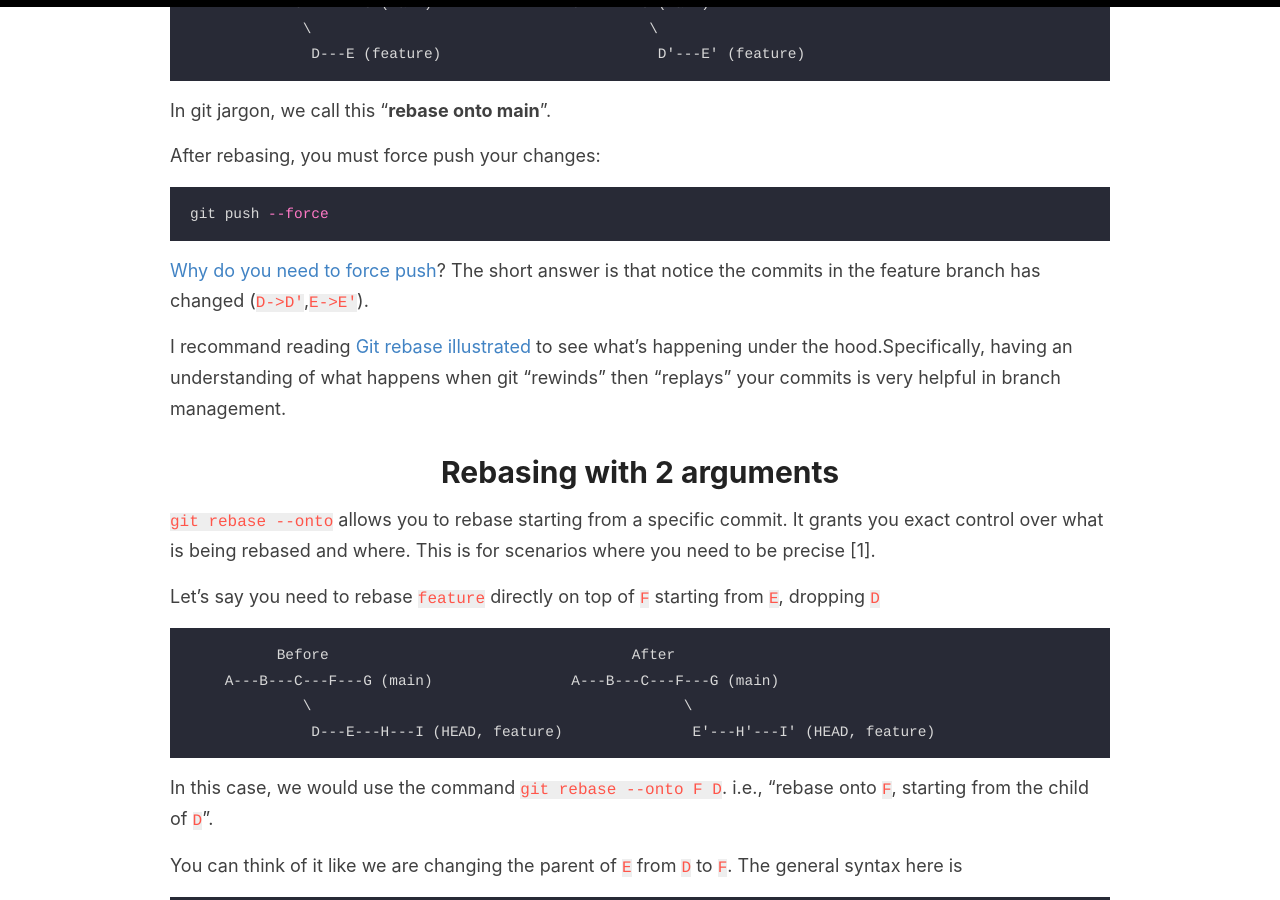
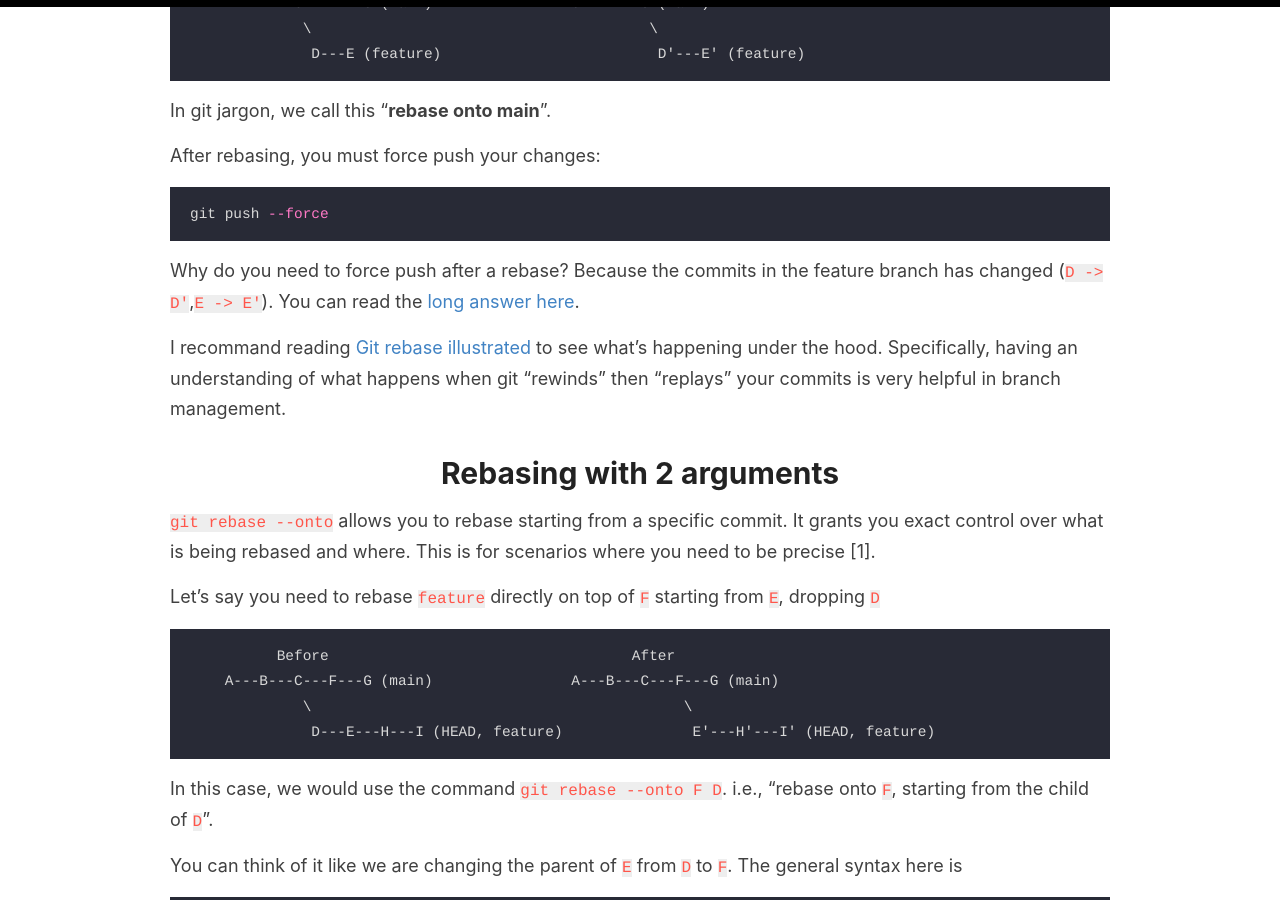
Before and after one commit to kfchou/kfchou.github.io, a Jekyll site: the page built from _posts/2025-03-21-git-rebase.md, in a window 1280 px wide and 900 px high, scrolled down 938 px. Built offline with Jekyll 4.4.1, drawn with Linux system fonts in a browser that asks for light colours; comment, search, counter and statistics services are not loaded.

Commit message:
missing spaces

````diff
--- a/_posts/2025-03-21-git-rebase.md
+++ b/_posts/2025-03-21-git-rebase.md
@@ -36,9 +36,9 @@ After rebasing, you must force push your changes:
 git push --force
 ```
 
-[Why do you need to force push](https://stackoverflow.com/questions/77029078/why-do-i-need-a-force-push-after-a-rebase)? The short answer is that notice the commits in the feature branch has changed (`D->D'`,`E->E'`).
+Why do you need to force push after a rebase? Because the commits in the feature branch has changed (`D -> D'`,`E -> E'`). You can read the [long answer here](https://stackoverflow.com/questions/77029078/why-do-i-need-a-force-push-after-a-rebase).
 
-I recommand reading [Git rebase illustrated](https://dev.to/joemsak/git-rebase-explained-and-eventually-illustrated-5hlb) to see what's happening under the hood.Specifically, having an understanding of what happens when git "rewinds" then "replays" your commits is very helpful in branch management.
+I recommand reading [Git rebase illustrated](https://dev.to/joemsak/git-rebase-explained-and-eventually-illustrated-5hlb) to see what's happening under the hood. Specifically, having an understanding of what happens when git "rewinds" then "replays" your commits is very helpful in branch management.
 
 # Rebasing with 2 arguments
 `git rebase --onto` allows you to rebase starting from a specific commit. It grants you exact control over what is being rebased and where. This is for scenarios where you need to be precise [1].
````
